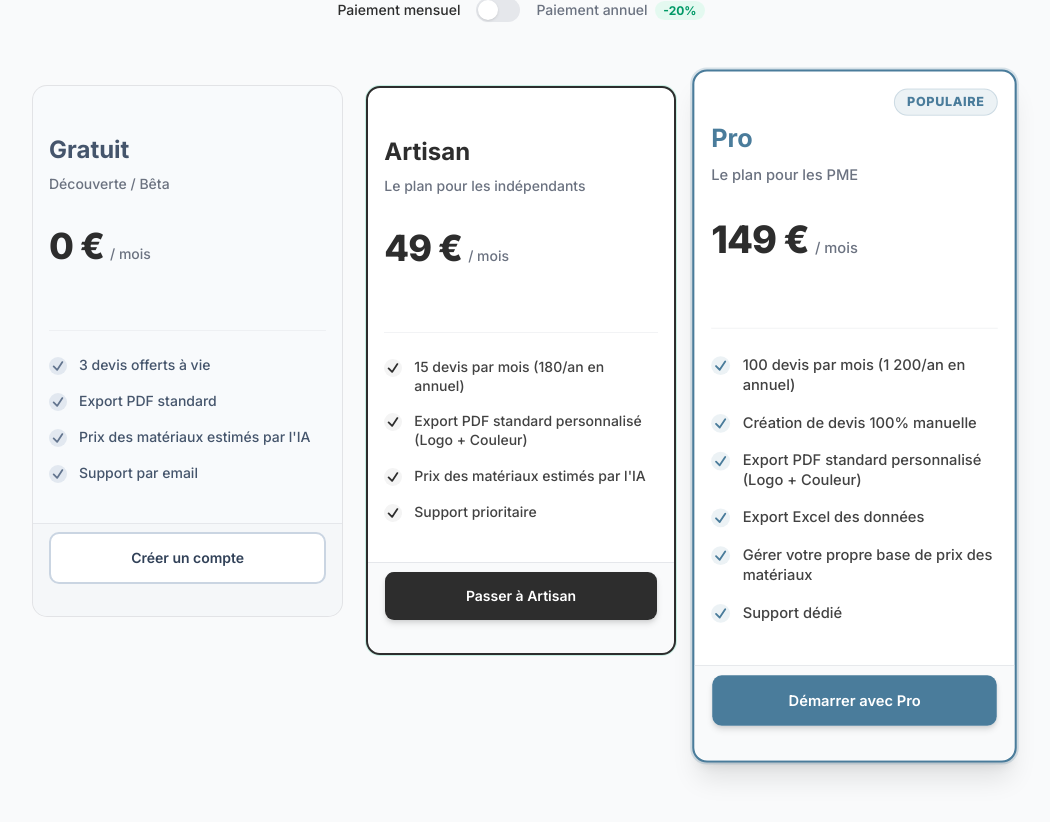
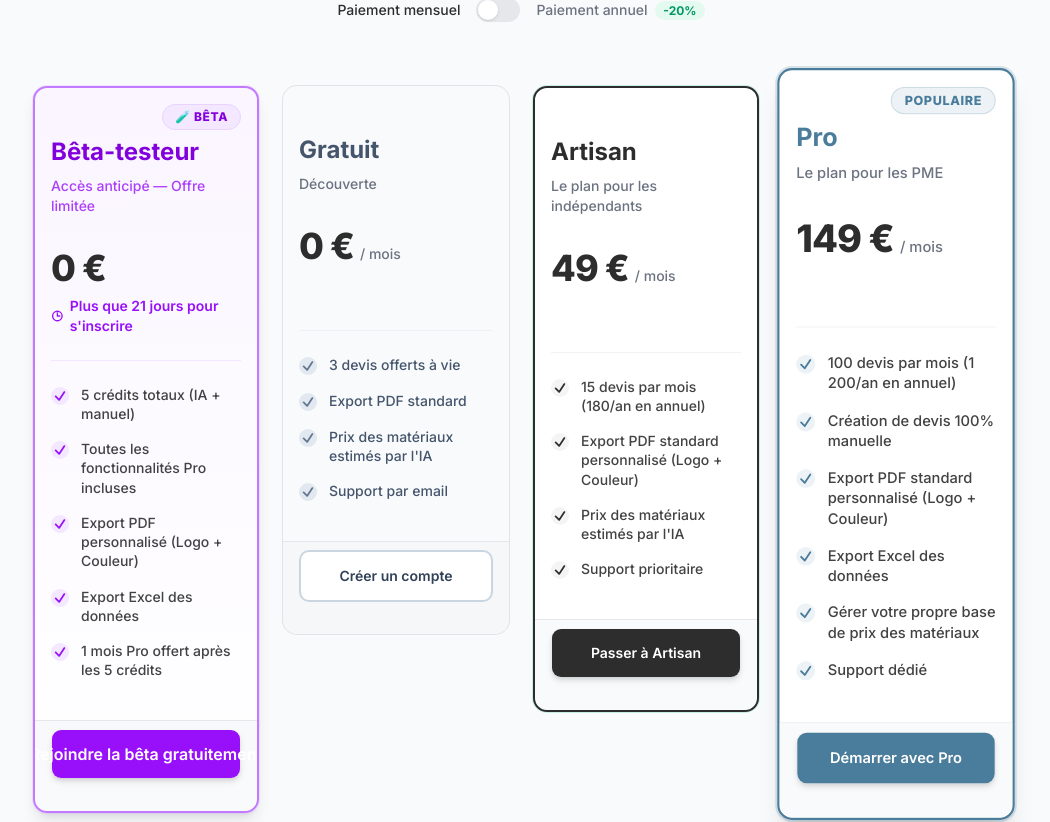
Before and after one commit to keich2realg/buildmetrics, a Next.js app: page / in a window 1280 px wide. Shown: the part 1772-2594 px from the top of the page, without its empty margins (119-1169 px from the left). Built offline with nearby package versions, Linux system fonts and the light colour scheme; no server answers.

Commit message:
feat: beta plan card in pricing + auto-enrollment for new users before April 16

```diff
--- a/src/app/dashboard/layout.tsx
+++ b/src/app/dashboard/layout.tsx
@@ -52,6 +52,19 @@ export default async function DashboardLayout({
 
   const billingInterval = profile?.billing_interval || 'monthly';
   const annualMultiplier = billingInterval === 'yearly' ? 12 : 1;
+
+  // ── Auto-enroll new users as beta before deadline ──
+  const BETA_DEADLINE = new Date('2026-04-16T23:59:59');
+  if (!profile?.is_beta && tier === 'decouverte' && !profile?.subscription_status && new Date() < BETA_DEADLINE) {
+    const { count: totalProjects } = await supabase.from('projects')
+      .select('*', { count: 'exact', head: true })
+      .eq('user_id', user?.id);
+    if ((totalProjects || 0) === 0) {
+      await supabase.from('users').update({ is_beta: true }).eq('id', user?.id);
+      // Reflect in current session
+      if (profile) (profile as any).is_beta = true;
+    }
+  }
 
   // ── Trial Pro expiration check ──
   // If user is on trial Pro and the trial has expired, downgrade to decouverte
--- a/src/components/pricing.tsx
+++ b/src/components/pricing.tsx
@@ -18,7 +18,7 @@ export function Pricing({ urls, isLoggedIn }: { urls?: any, isLoggedIn?: boolean
   const pricingPlans = [
     {
       name: "Gratuit",
-      subtitle: "Découverte / Bêta",
+      subtitle: "Découverte",
       priceMonthly: 0,
       priceAnnualLabel: "0",
       features: [
@@ -67,6 +67,12 @@ export function Pricing({ urls, isLoggedIn }: { urls?: any, isLoggedIn?: boolean
     },
   ];
 
+  // Beta deadline: April 16, 2026
+  const BETA_DEADLINE = new Date('2026-04-16T23:59:59');
+  const now = new Date();
+  const isBetaOpen = now < BETA_DEADLINE;
+  const daysLeft = isBetaOpen ? Math.ceil((BETA_DEADLINE.getTime() - now.getTime()) / (1000 * 60 * 60 * 24)) : 0;
+
   return (
     <section id="pricing" className="bg-secondary/50 border-t border-border/60">
       <div className="mx-auto max-w-5xl px-6 py-24">
@@ -108,7 +114,65 @@ export function Pricing({ urls, isLoggedIn }: { urls?: any, isLoggedIn?: boolean
         </div>
 
         {/* Grille Tarifaire */}
-        <div className="grid md:grid-cols-3 gap-6 max-w-6xl mx-auto items-start pt-6">
+        <div className="grid md:grid-cols-2 lg:grid-cols-4 gap-6 max-w-7xl mx-auto items-start pt-6">
+          {/* Beta Card — only shown if before deadline */}
+          {isBetaOpen && (
+            <Card className="relative flex flex-col transition-all duration-300 border-purple-400 border-2 bg-gradient-to-b from-purple-50 to-white shadow-lg ring-1 ring-purple-300/30">
+              <div className="absolute top-4 right-4 z-20">
+                <span className="inline-flex items-center rounded-full bg-purple-100 px-3 py-1 text-xs font-extrabold uppercase tracking-wider text-purple-700 border border-purple-200">
+                  🧪 Bêta
+                </span>
+              </div>
+              <CardHeader className="pb-4 pt-8">
+                <CardTitle className="text-2xl font-bold text-purple-700">
+                  Bêta-testeur
+                </CardTitle>
+                <CardDescription className="text-purple-600/80 font-medium mt-1">
+                  Accès anticipé — Offre limitée
+                </CardDescription>
+              </CardHeader>
+              <CardContent className="flex-1 pb-6">
+                <div className="mb-2 min-h-[80px]">
+                  <div className="flex items-baseline">
+                    <span className="text-4xl font-extrabold text-anthracite tracking-tight">0 €</span>
+                  </div>
+                  <div className="mt-2 text-sm text-purple-600 font-semibold flex items-center gap-1.5">
+                    <svg className="h-4 w-4" fill="none" viewBox="0 0 24 24" strokeWidth={2.5} stroke="currentColor">
+                      <path strokeLinecap="round" strokeLinejoin="round" d="M12 6v6h4.5m4.5 0a9 9 0 1 1-18 0 9 9 0 0 1 18 0Z" />
+                    </svg>
+                    Plus que {daysLeft} jour{daysLeft > 1 ? 's' : ''} pour s&apos;inscrire
+                  </div>
+                </div>
+                <div className="w-full h-px border-t border-purple-200/50 my-6"></div>
+                <ul className="space-y-4">
+                  {[
+                    "5 crédits totaux (IA + manuel)",
+                    "Toutes les fonctionnalités Pro incluses",
+                    "Export PDF personnalisé (Logo + Couleur)",
+                    "Export Excel des données",
+                    "1 mois Pro offert après les 5 crédits",
+                  ].map((feature, i) => (
+                    <li key={i} className="flex items-start gap-3 text-sm text-anthracite/90 font-medium">
+                      <div className="mt-0.5 rounded-full p-0.5 shrink-0 bg-purple-100 text-purple-600">
+                        <svg className="h-3.5 w-3.5" fill="none" viewBox="0 0 24 24" strokeWidth={3} stroke="currentColor">
+                          <path strokeLinecap="round" strokeLinejoin="round" d="m4.5 12.75 6 6 9-13.5" />
+                        </svg>
+                      </div>
+                      <span className="leading-snug">{feature}</span>
+                    </li>
+                  ))}
+                </ul>
+              </CardContent>
+              <CardFooter className="pt-2 pb-8">
+                <Link href="/login" className="w-full">
+                  <Button className="w-full cursor-pointer py-6 font-semibold text-base shadow-md bg-purple-600 hover:bg-purple-700 text-white">
+                    Rejoindre la bêta gratuitement
+                  </Button>
+                </Link>
+              </CardFooter>
+            </Card>
+          )}
+
           {pricingPlans.map((plan) => {
             // Configuration de style basée sur le theme
             let borderStyle = "border-border hover:border-steel/30";
```
